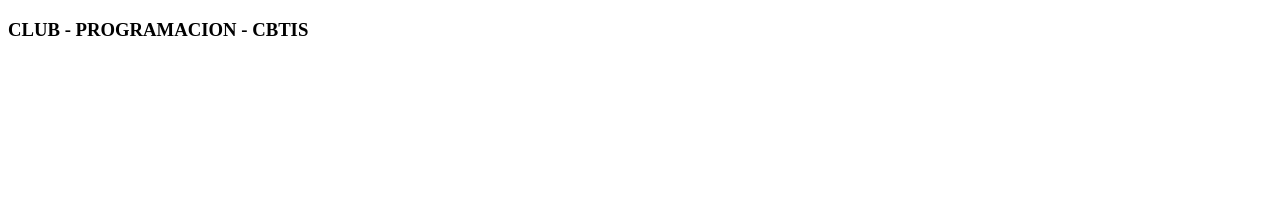
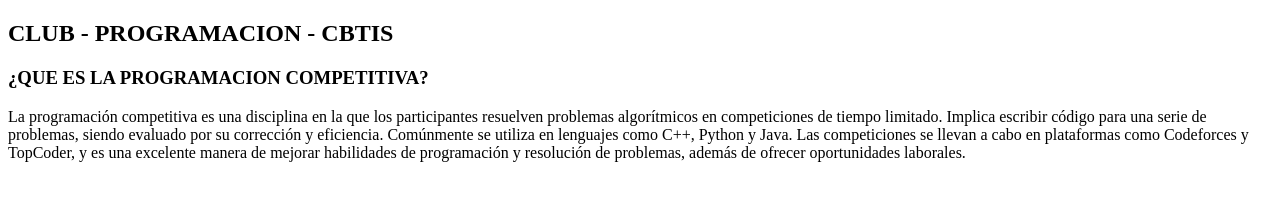
Before and after one commit to LaiRodriguez/5to-semestre, a plain HTML site: page Trabajo2.6/index.html in a window 1280 px wide. Drawn offline with Linux system fonts and the light colour scheme.

Commit message:
Segunda Version

```diff
--- a/Trabajo2.6/index.html
+++ b/Trabajo2.6/index.html
@@ -6,6 +6,20 @@
     <title>Trabajo 2.6</title>
 </head>
 <body>
-    <h3> CLUB - PROGRAMACION - CBTIS </h3>
+    <h2> CLUB - PROGRAMACION - CBTIS </h2>
+
+
+    <h3>¿QUE ES LA PROGRAMACION COMPETITIVA?</h3>
+
+    <P> La programación competitiva es una disciplina en la que los participantes resuelven
+        problemas algorítmicos en competiciones de tiempo limitado. Implica escribir código
+        para una serie de problemas, siendo evaluado por su corrección y eficiencia. Comúnmente se
+        utiliza en lenguajes como C++, Python y Java. Las competiciones se llevan a cabo en plataformas como
+        Codeforces y TopCoder, y es una excelente manera de mejorar habilidades de programación y resolución de problemas,
+        además de ofrecer oportunidades laborales.</P>
+
+
+
+
 </body>
 </html>
```
